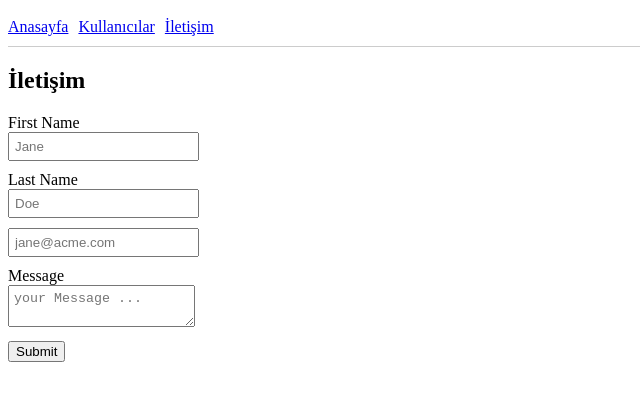
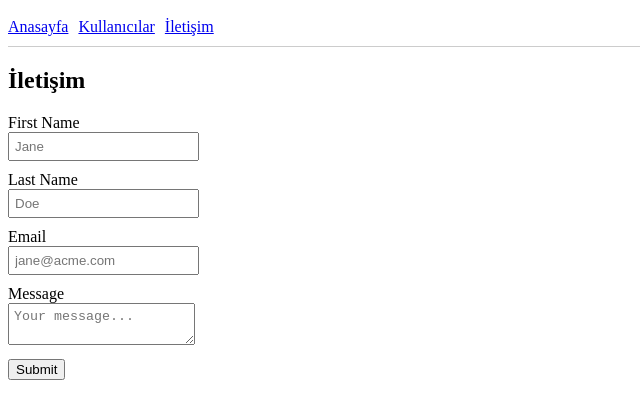
Before and after one commit to EmremErol/react-mini-projects, a React (Create React App) app in the folder react-mini-projects/routing/: page /contact in a window 1280 px wide. Shown: the top 418 px of the page, without its empty margins (0-640 px from the left). Built offline with nearby package versions, Linux system fonts and the light colour scheme.

Commit message:
Add form validation with Yup

```diff
--- a/react-mini-projects/routing/package.json
+++ b/react-mini-projects/routing/package.json
@@ -12,7 +12,8 @@
     "react-dom": "^19.2.3",
     "react-router-dom": "^6.30.3",
     "react-scripts": "5.0.1",
-    "web-vitals": "^2.1.4"
+    "web-vitals": "^2.1.4",
+    "yup": "^1.7.1"
   },
   "scripts": {
     "start": "react-scripts start",
--- a/react-mini-projects/routing/src/App.js
+++ b/react-mini-projects/routing/src/App.js
@@ -2,7 +2,7 @@ import './App.css';
 import {BrowserRouter, Routes, Route} from "react-router-dom";
 import Home from './pages/Dashboard/Home.js';
 import Users from './pages/Dashboard/Users.js';
-import Contact from './pages/Dashboard/Contact.js';
+import Contact from './pages/Dashboard/contact/index.js';
 import UsersDetail from './pages/Dashboard/UsersDetail.js';
 import Login from './pages/Auth/Login.js'
 import DashboardLayout from './layouts/Dashboard/index.js';
--- a/react-mini-projects/routing/src/pages/Dashboard/Contact.js
+++ /dev/null
@@ -1,81 +0,0 @@
-import React from 'react';
-import { useFormik } from 'formik';
-
-function Contact() {
-  const {handleSubmit, handleChange, values, isSubmitting} = useFormik({
-    initialValues:{
-        firstName: '',
-        lastName: '',
-        email: '',
-        message:'',
-      },
-      onSubmit: async(values, bag) => {
-        await new Promise((r) => setTimeout(r, 1000));
-        console.log(values);
-
-        bag.resetForm();
-      }
-  })
-  return (
-    <div>
-      <h2>İletişim</h2>
-
-
-        <form onSubmit={handleSubmit} className="form">
-          <div>
-        <label htmlFor="firstName">First Name</label>
-        <input
-            id="firstName"
-            name="firstName"
-            placeholder="Jane"
-            disabled={isSubmitting}
-            onChange={handleChange('firstName')
-
-        }  value={values.firstName}/>
-          </div>
-          <div>
-        <label htmlFor="lastName">Last Name</label>
-        <input
-            id="lastName"
-            name="lastName"
-            placeholder="Doe"
-            disabled={isSubmitting}
-            onChange={handleChange('lastName')
-
-             } value={values.lastName} />
-          </div>
-          <div>
-
-        <input
-          id="email"
-          name="email"
-          placeholder="jane@acme.com"
-          type="email"
-          value={values.email}
-          disabled={isSubmitting}
-          onChange={handleChange('email')}
-        />
-        </div>
-        <div>
-          <label htmlFor="email">Message</label>
-          <textarea
-          id="message"
-          name="message"
-          placeholder="your Message ..."
-          type="text"
-          value={values.message}
-          disabled={isSubmitting}
-          onChange={handleChange('message')}
-        />
-        </div>
-        <button type="submit" disabled={isSubmitting}>Submit</button>
-      </form>
-
-
-
-
-    </div>
-  )
-}
-
-export default Contact
--- /dev/null
+++ b/react-mini-projects/routing/src/pages/Dashboard/contact/Validation.js
@@ -0,0 +1,13 @@
+import React from 'react'
+import {object, string } from 'yup';
+
+const required_message = "Bu alan zorunludur";
+
+const contactSchema = object({
+  firstName: string().required(required_message),
+  lastName:string().required(required_message),
+  email: string().email('Geçerli Bir E-mail Adresi Giriniz').required(required_message),
+  message:string().min(5, 'Minimum 5 Karakter Geçerli').required(required_message)
+});
+
+export default contactSchema;
--- /dev/null
+++ b/react-mini-projects/routing/src/pages/Dashboard/contact/index.js
@@ -0,0 +1,101 @@
+import React from "react";
+import { useFormik } from "formik";
+import validation from "./Validation.js";
+import "./style.css";
+
+function Contact() {
+  const { handleSubmit, handleChange, values, isSubmitting, errors, touched, handleBlur } =
+    useFormik({
+      initialValues: {
+        firstName: "",
+        lastName: "",
+        email: "",
+        message: "",
+      },
+      validationSchema: validation, // Validation.js YUP schema ise böyle olmalı
+      onSubmit: async (values, bag) => {
+        await new Promise((r) => setTimeout(r, 1000));
+        console.log(values);
+        bag.resetForm();
+      },
+    });
+
+  return (
+    <div>
+      <h2>İletişim</h2>
+
+      <form onSubmit={handleSubmit} className="form">
+        <div>
+          <label htmlFor="firstName">First Name</label>
+          <input
+            id="firstName"
+            name="firstName"
+            value={values.firstName}
+            placeholder="Jane"
+            disabled={isSubmitting}
+            onChange={handleChange}
+            onBlur={handleBlur}
+          />
+          {touched.firstName && errors.firstName && (
+            <div className="error">{errors.firstName}</div>
+          )}
+        </div>
+
+        <div>
+          <label htmlFor="lastName">Last Name</label>
+          <input
+            id="lastName"
+            name="lastName"
+            value={values.lastName}
+            placeholder="Doe"
+            disabled={isSubmitting}
+            onChange={handleChange}
+            onBlur={handleBlur}
+          />
+          {touched.lastName && errors.lastName && (
+            <div className="error">{errors.lastName}</div>
+          )}
+        </div>
+
+        <div>
+          <label htmlFor="email">Email</label>
+          <input
+            id="email"
+            name="email"
+            placeholder="jane@acme.com"
+            type="email"
+            value={values.email}
+            disabled={isSubmitting}
+            onChange={handleChange}
+            onBlur={handleBlur}
+          />
+          {touched.email && errors.email && (
+            <div className="error">{errors.email}</div>
+          )}
+        </div>
+
+        <div>
+          <label htmlFor="message">Message</label>
+          <textarea
+            id="message"
+            name="message"
+            placeholder="Your message..."
+            value={values.message}
+            disabled={isSubmitting}
+            onChange={handleChange}
+            onBlur={handleBlur}
+          />
+          {touched.message && errors.message && (
+            <div className="error">{errors.message}</div>
+          )}
+        </div>
+
+        <button type="submit" disabled={isSubmitting}>
+          Submit
+        </button>
+      </form>
+    </div>
+  );
+}
+
+export default Contact;
--- /dev/null
+++ b/react-mini-projects/routing/src/pages/Dashboard/contact/style.css
@@ -0,0 +1,3 @@
+.error{
+    color:red;
+}
```
Also changed, not shown: 2 other files (tests, documents, lock files or other folders).
